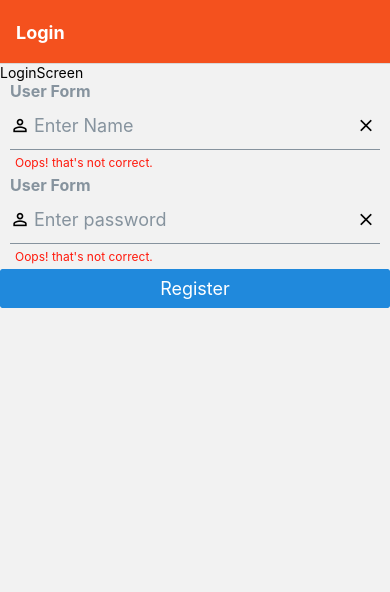
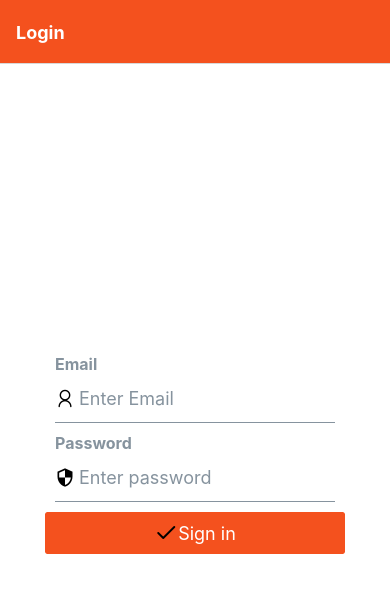
Before and after one commit to tlomozik/JustEat, a React Native app: screen /Login in a window 390 px wide. Shown: the top 592 px of the page. Built offline with nearby package versions, Linux system fonts and the light colour scheme.

Commit message:
Changing the structure of register

```diff
--- a/App.js
+++ b/App.js
@@ -45,12 +45,3 @@ const App = () => {
 };
 
 export default App;
-
-const styles = StyleSheet.create({
-  container: {
-    flex: 1,
-    backgroundColor: "#fff",
-    alignItems: "center",
-    justifyContent: "center",
-  },
-});
--- /dev/null
+++ b/src/components/SignUpForm.js
@@ -0,0 +1,55 @@
+import { View, StyleSheet } from "react-native";
+import React, { useState } from "react";
+import { Button, Input } from "@rneui/base";
+import { AntDesign } from "@expo/vector-icons";
+import { MaterialCommunityIcons } from "@expo/vector-icons";
+import { Feather } from "@expo/vector-icons";
+import signup from "../containers/auth/signup";
+const SignUpForm = () => {
+  const [email, setEmail] = useState("");
+  const [password, setPassword] = useState("");
+
+  return (
+    <View>
+      <Input
+        disabledInputStyle={{ background: "#ddd" }}
+        label="Email"
+        containerStyle={{ width: 300 }}
+        leftIcon={<AntDesign name="user" size={20} color="black" />}
+        // rightIcon={<Icon name="close" size={20} />}
+        placeholder="Enter Email"
+        onChangeText={(text) => setEmail(text)}
+        value={email}
+      />
+
+      <Input
+        disabledInputStyle={{ background: "#ddd" }}
+        label="Password"
+        leftIcon={
+          <MaterialCommunityIcons name="security" size={20} color="black" />
+        }
+        containerStyle={{ width: 300 }}
+        // rightIcon={<Icon name="close" size={20} />}
+        placeholder="Enter password"
+        onChangeText={(text) => setPassword(text)}
+        value={password}
+        secureTextEntry
+      />
+
+      <Button
+        buttonStyle={styles.buttonStyle}
+        type="solid"
+        onPress={() => signup({ email, password })}
+      >
+        <Feather name="check" size={24} color="black" />
+        Sign in
+      </Button>
+    </View>
+  );
+};
+
+const styles = StyleSheet.create({
+  buttonStyle: { backgroundColor: "#f4511e" },
+});
+
+export default SignUpForm;
--- /dev/null
+++ b/src/containers/auth/signup.js
@@ -0,0 +1,13 @@
+import { auth } from "../../firebase/firebase";
+import { createUserWithEmailAndPassword } from "firebase/auth";
+
+export default ({ email, password }) => {
+  createUserWithEmailAndPassword(auth, email, password).then(
+    (userCredentials) => {
+      const user = userCredentials.user;
+      console.log(user.email);
+    }
+  );
+
+  return null;
+};
--- a/src/screens/HomeScreen.js
+++ b/src/screens/HomeScreen.js
@@ -1,4 +1,4 @@
-import { View, Text } from "react-native";
+import { View, Text, StyleSheet } from "react-native";
 import React from "react";
 import { Button } from "@rneui/base";
 
--- a/src/screens/LoginScreen.js
+++ b/src/screens/LoginScreen.js
@@ -1,54 +1,20 @@
-import { View, Text, TouchableOpacity } from "react-native";
-import React, { useState } from "react";
-import { Button, Input } from "@rneui/base";
-import Icon from "react-native-vector-icons/MaterialCommunityIcons";
-import { auth } from "../firebase/firebase";
-import { createUserWithEmailAndPassword } from "firebase/auth";
+import { View, StyleSheet } from "react-native";
+import React from "react";
+
+import SignUpForm from "../components/SignUpForm";
 const LoginScreen = () => {
-  const [email, setEmail] = useState("");
-  const [password, setPassword] = useState("");
-
-  const handleSignUp = () => {
-    createUserWithEmailAndPassword(auth, email, password).then(
-      (userCredentials) => {
-        const user = userCredentials.user;
-        console.log(user.email);
-      }
-    );
-  };
-
   return (
-    <View>
-      <Text>LoginScreen</Text>
-
-      <Input
-        disabledInputStyle={{ background: "#ddd" }}
-        errorMessage="Oops! that's not correct."
-        label="User Form"
-        leftIcon={<Icon name="account-outline" size={20} />}
-        rightIcon={<Icon name="close" size={20} />}
-        placeholder="Enter Name"
-        onChangeText={(text) => setEmail(text)}
-        value={email}
-      />
-
-      <Input
-        disabledInputStyle={{ background: "#ddd" }}
-        errorMessage="Oops! that's not correct."
-        label="User Form"
-        leftIcon={<Icon name="account-outline" size={20} />}
-        rightIcon={<Icon name="close" size={20} />}
-        placeholder="Enter password"
-        onChangeText={(text) => setPassword(text)}
-        value={password}
-        secureTextEntry
-      />
-
-      <TouchableOpacity>
-        <Button title="Register" onPress={handleSignUp}></Button>
-      </TouchableOpacity>
+    <View style={styles.container}>
+      <SignUpForm />
     </View>
   );
 };
-
+const styles = StyleSheet.create({
+  container: {
+    flex: 1,
+    backgroundColor: "#fff",
+    alignItems: "center",
+    justifyContent: "center",
+  },
+});
 export default LoginScreen;
```
